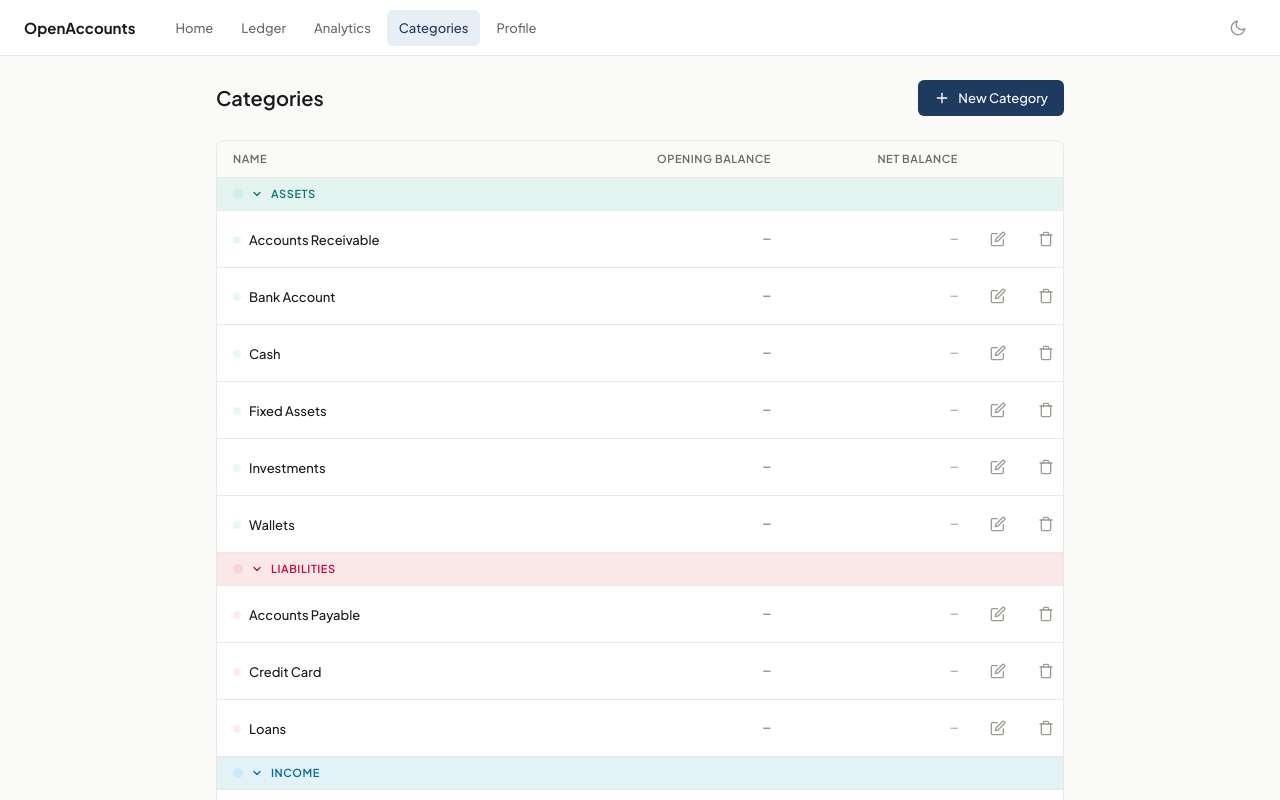
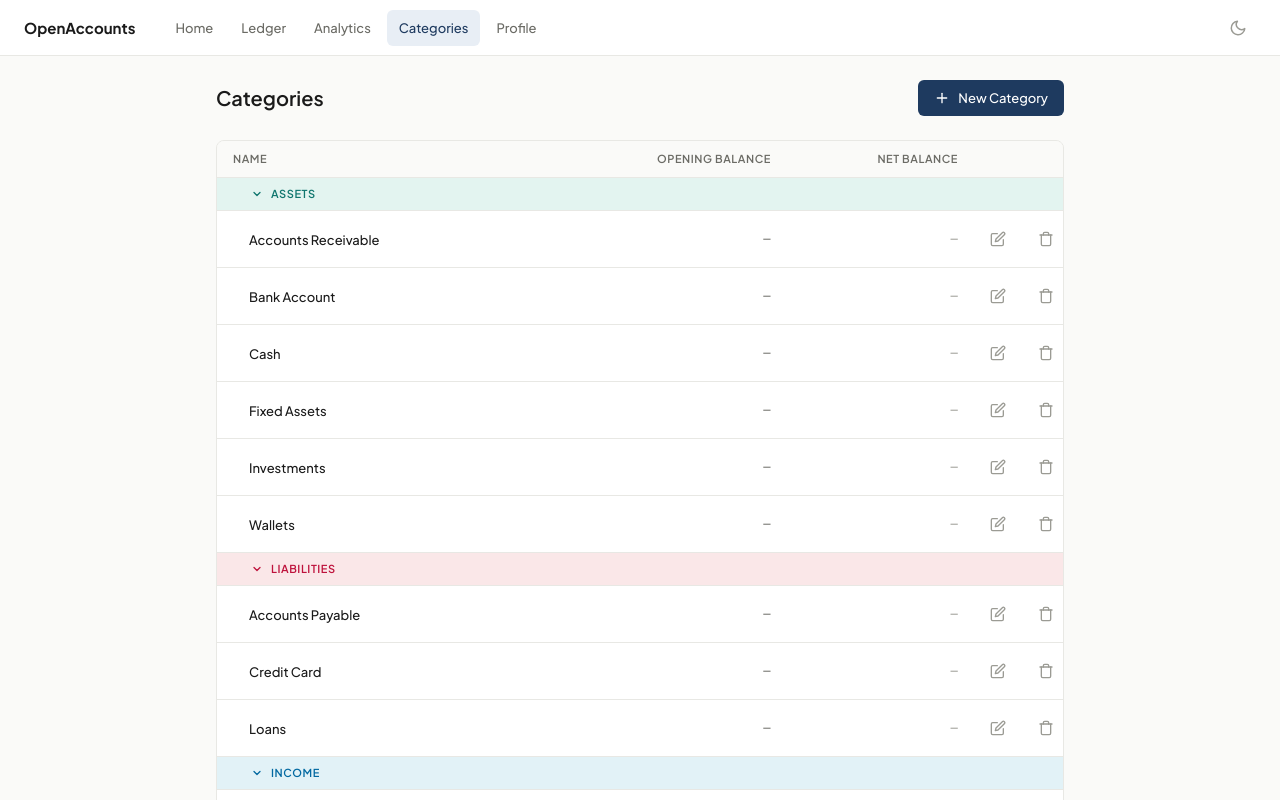
Before and after one commit to huzefa26/openaccounts, a React (Vite) app: page /categories in a window 1280 px wide. Shown: the top 800 px of the page. Built offline with nearby package versions, Linux system fonts and the light colour scheme.

Commit message:
fix: use solid fill for category indicator dots in dark mode
Badge previously used getAccountColor(type) which includes /10 opacity
background (e.g. bg-teal-500/10). Switch to getDotColor(type) which
returns solid bg-teal-500 — visible on both light and dark surfaces.

```diff
--- a/src/components/ui/Badge.jsx
+++ b/src/components/ui/Badge.jsx
@@ -1,9 +1,9 @@
-import { getAccountColor } from '../../constants/accountColors';
+import { getDotColor } from '../../constants/accountColors';
 
 export default function Badge({ type, className = '' }) {
   return (
     <span
-      className={`inline-block w-2 h-2 rounded-full flex-shrink-0 ${getAccountColor(type)} ${className}`}
+      className={`inline-block w-2 h-2 rounded-full flex-shrink-0 ${getDotColor(type)} ${className}`}
       aria-hidden="true"
     />
   );
```
